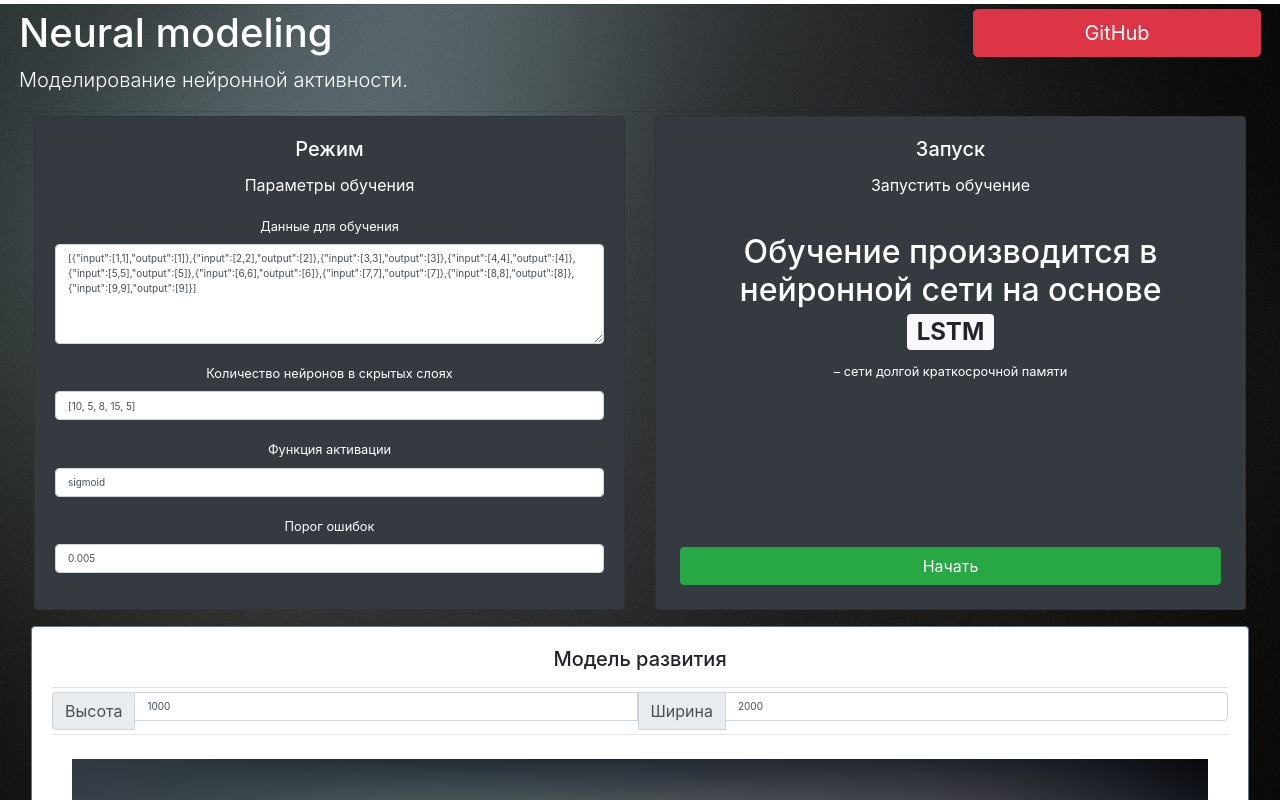
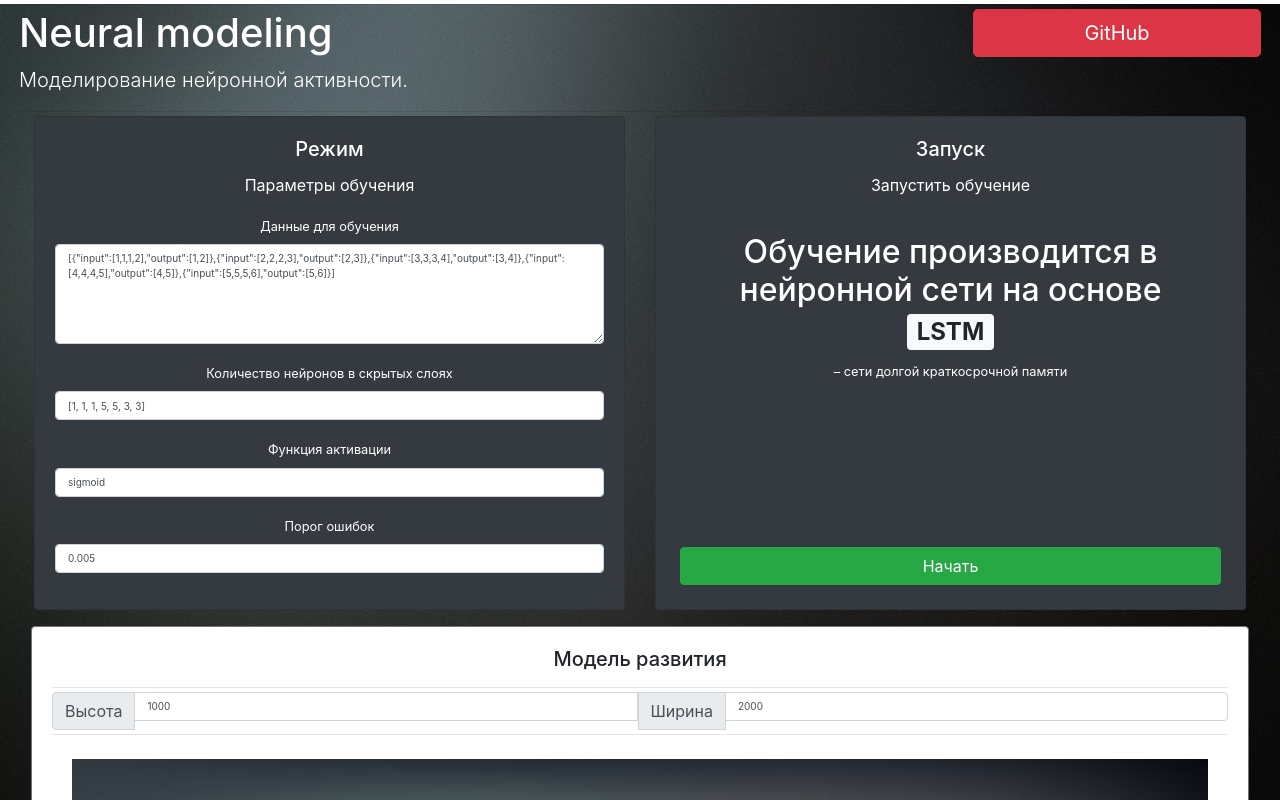
Before and after one commit to ArtReeX/neural-modeling, a React (Create React App) app: page / in a window 1280 px wide. Shown: the top 800 px of the page. Built offline with nearby package versions, Linux system fonts and the light colour scheme.

Commit message:
Добавлены тестовые данные.

```diff
--- a/src/Field.js
+++ b/src/Field.js
@@ -108,11 +108,12 @@ export default class Field extends Component {
           100;
 
         // связи между нейронами
-        context.beginPath();
-        context.strokeStyle =
-          weight <= 0 ? "rgba(0,0,0,255)" : "rgba(255,255,255,255)";
+
         if (layerIndex + 1 < layersWeights.length) {
           layersWeights[layerIndex + 1].forEach((weightNext, weightIndex) => {
+            context.beginPath();
+            context.strokeStyle =
+              weight <= 0 ? "rgba(0,0,0,255)" : "rgba(255,255,255,255)";
             const xOffsetNext = this.state.width / layersWeights.length / 2;
             const yOffsetNext =
               this.state.height / layersWeights[layerIndex + 1].length / 2;
@@ -141,10 +142,10 @@ export default class Field extends Component {
             context.strokeStyle = gradient;
             context.moveTo(xPosition, yPosition);
             context.lineTo(xPositionNext, yPositionNext);
+            context.stroke();
+            context.closePath();
           });
         }
-        context.stroke();
-        context.closePath();
 
         // нейроны
         context.beginPath();
@@ -155,6 +156,7 @@ export default class Field extends Component {
         context.fillStyle = fillStyle;
         context.fill();
         context.stroke();
+        context.closePath();
       });
     });
   }
--- a/src/Panel.js
+++ b/src/Panel.js
@@ -70,15 +70,11 @@ export default class Panel extends Component {
                 innerRef={this.dataRef}
                 placeholder="[{input: [...]}, output: [...], ...]"
                 defaultValue={JSON.stringify([
-                  { input: [1, 1], output: [1] },
-                  { input: [2, 2], output: [2] },
-                  { input: [3, 3], output: [3] },
-                  { input: [4, 4], output: [4] },
-                  { input: [5, 5], output: [5] },
-                  { input: [6, 6], output: [6] },
-                  { input: [7, 7], output: [7] },
-                  { input: [8, 8], output: [8] },
-                  { input: [9, 9], output: [9] }
+                  { input: [1, 1, 1, 2], output: [1, 2] },
+                  { input: [2, 2, 2, 3], output: [2, 3] },
+                  { input: [3, 3, 3, 4], output: [3, 4] },
+                  { input: [4, 4, 4, 5], output: [4, 5] },
+                  { input: [5, 5, 5, 6], output: [5, 6] }
                 ])}
               />
             </FormGroup>
@@ -91,7 +87,7 @@ export default class Panel extends Component {
                 type="text"
                 innerRef={this.hiddenLayersRef}
                 placeholder="[*, *, *, ...]"
-                defaultValue="[10, 5, 8, 15, 5]"
+                defaultValue="[1, 1, 1, 5, 5, 3, 3]"
               />
             </FormGroup>
             <FormGroup hidden>
```
